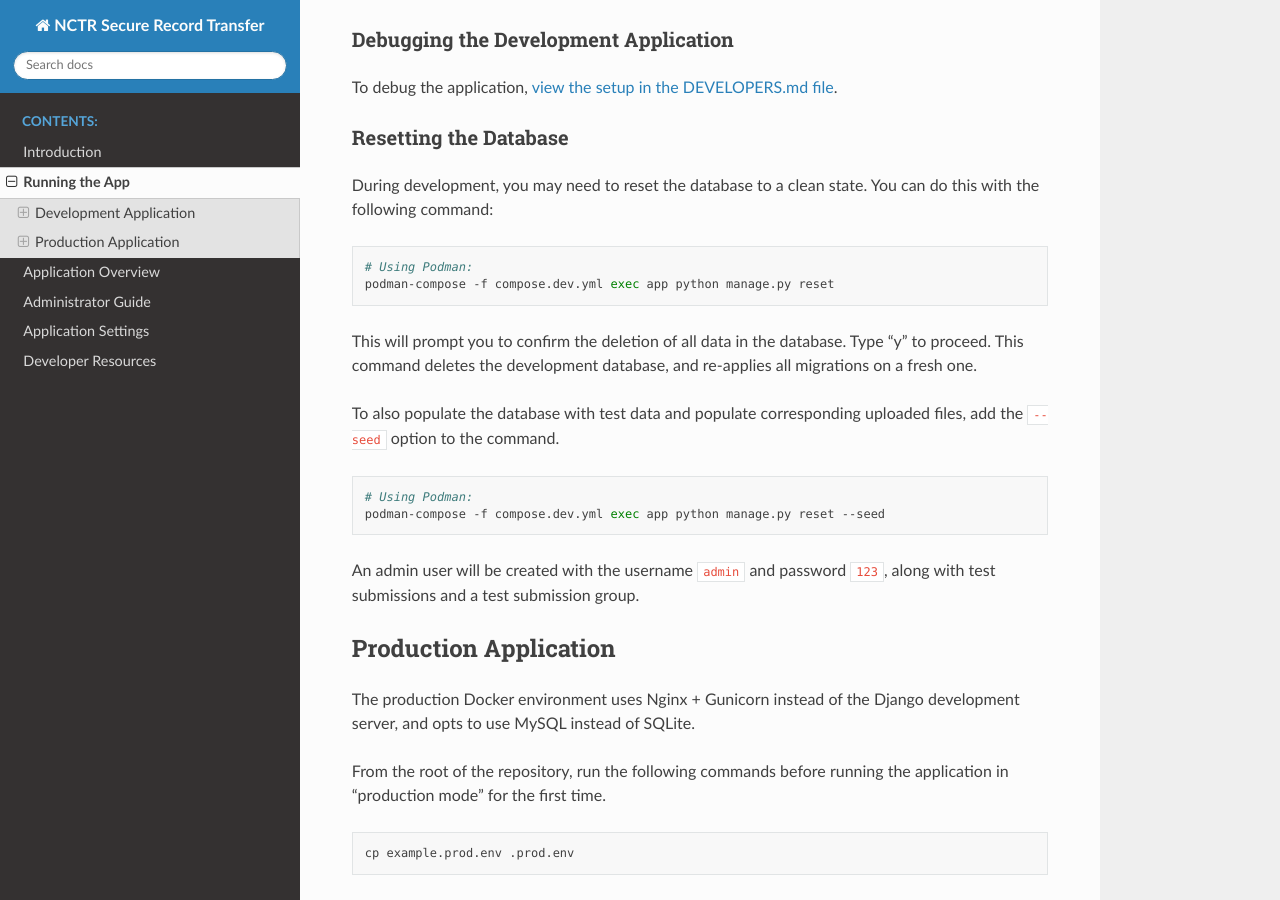
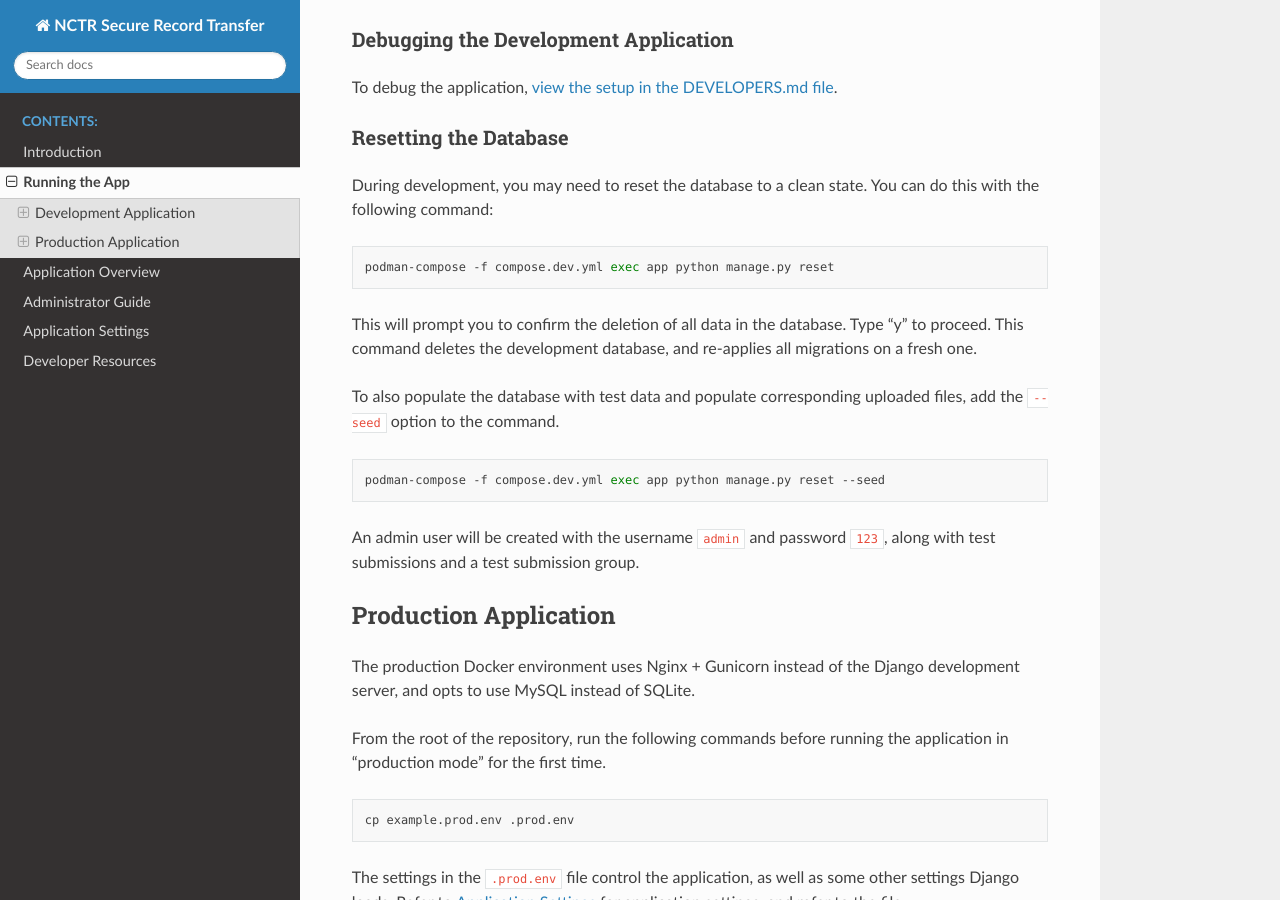
Before and after one commit to NationalCentreTruthReconciliation/Secure-Record-Transfer, a Sphinx documentation site: the page built from docs/running/index.rst, in a window 1280 px wide and 900 px high, scrolled down 1357 px. Built offline with Sphinx 7.4.7 and the Read the Docs theme 3.1.0, drawn with Linux system fonts in a browser that asks for light colours.

Commit message:
Remove Podman comments

```diff
--- a/docs/running/index.rst
+++ b/docs/running/index.rst
@@ -72,7 +72,6 @@ following command:
 
 .. code-block:: bash
 
-    # Using Podman:
     podman-compose -f compose.dev.yml exec app python manage.py reset
 
 This will prompt you to confirm the deletion of all data in the database. Type "y" to proceed.
@@ -83,7 +82,6 @@ To also populate the database with test data and populate corresponding uploaded
 
 .. code-block:: bash
 
-    # Using Podman:
     podman-compose -f compose.dev.yml exec app python manage.py reset --seed
 
 An admin user will be created with the username ``admin`` and password ``123``, along with test
```
